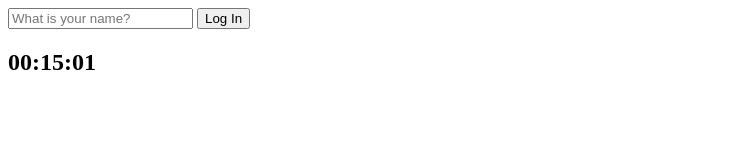
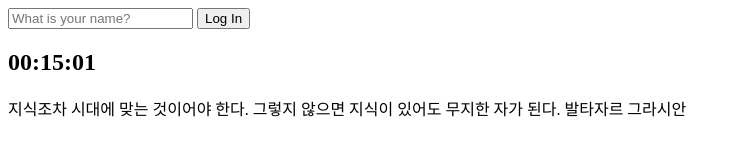
Before and after one commit to Beatnik01/js-todo-2022, a plain HTML site: page index.html in a window 1280 px wide. Shown: the whole page, without its empty margins (0-739 px from the left). Drawn offline with Linux system fonts and the light colour scheme.

Commit message:
(#3) Quotes

```diff
--- a/index.html
+++ b/index.html
@@ -19,7 +19,12 @@
     </form>
     <h1 id="greeting" class="hidden">Hello,</h1>
     <h2 id="clock"></h2>
+    <div id="quote">
+      <span></span>
+      <span></span>
+    </div>
     <script src="js/greetings.js"></script>
     <script src="js/clock.js"></script>
+    <script src="js/quotes.js"></script>
   </body>
 </html>
--- a/js/clock.js
+++ b/js/clock.js
@@ -4,6 +4,7 @@ clock.innerText = "00:00";
 
 function getClock() {
   const date = new Date();
+  // padStart(2, "0") 문자열 길이가 2 미만이면 앞을 0으로 채워서 2 이상으로 만듬
   const hours = String(date.getHours()).padStart(2, "0");
   const minutes = String(date.getMinutes()).padStart(2, "0");
   const seconds = String(date.getSeconds()).padStart(2, "0");
--- /dev/null
+++ b/js/quotes.js
@@ -0,0 +1,54 @@
+const quotes = [
+  {
+    quote: "고통이 남기고 간 뒤를 보라! 고난이 지나면 반드시 기쁨이 스며든다.",
+    author: "요한 볼프강 폰 괴테",
+  },
+  {
+    quote:
+      "우리는 사람을 대할 때, 논리적인 동물을 대하고 있지 않다는 점을 기억해야 한다.",
+    author: "앤드루 카네기",
+  },
+  {
+    quote: "인간은 변덕스럽고 위선적이며 탐욕스러운 동물이다.",
+    author: "니콜로 마키아벨리",
+  },
+  {
+    quote: "권력자들 사이에서는 오직 힘에 의해서만 신의가 지켜진다.",
+    author: "니콜로 마키아벨리",
+  },
+  {
+    quote: "시작은 그 일의 가장 중요한 부분이다.",
+    author: "플라톤",
+  },
+  {
+    quote: "인간은 자기가 행복하다는 것을 알지 못하기 때문에 불행한 것이다.",
+    author: "표도르 도스토옙스키",
+  },
+  {
+    quote: "과거과 현재는 수단이며, 미래만이 우리의 목적이다.",
+    author: "블레즈 파스칼",
+  },
+  {
+    quote: "한 나라의 가치는 그 나라를 구성하고 있는 개인들의 가치다.",
+    author: "존 스튜어트 밀",
+  },
+  {
+    quote: "철학은 무지로부터의 탈출이다.",
+    author: "소크라테스",
+  },
+  {
+    quote:
+      "지식조차 시대에 맞는 것이어야 한다. 그렇지 않으면 지식이 있어도 무지한 자가 된다.",
+    author: "발타자르 그라시안",
+  },
+];
+
+const quote = document.querySelector("#quote span:first-child");
+const author = document.querySelector("#quote span:last-child");
+
+// Math.random() * 10, 10을 곱하지 않으면 소수점 이하의 값만 출력됨
+// Math.ceil, 올림 / Math.floor, 내림 / Math.round 반올림
+const todaysQuote = quotes[Math.floor(Math.random() * quotes.length)];
+
+quote.innerText = todaysQuote.quote;
+author.innerText = todaysQuote.author;
```
